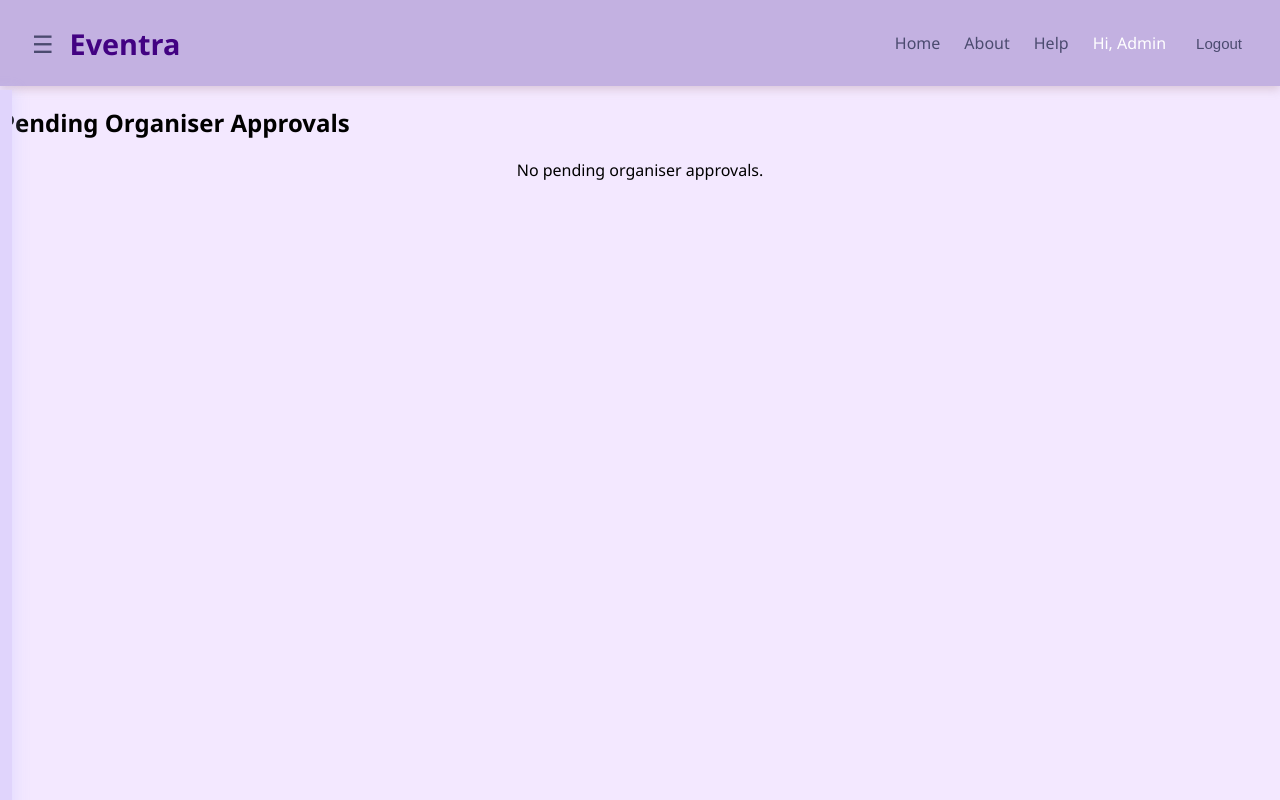
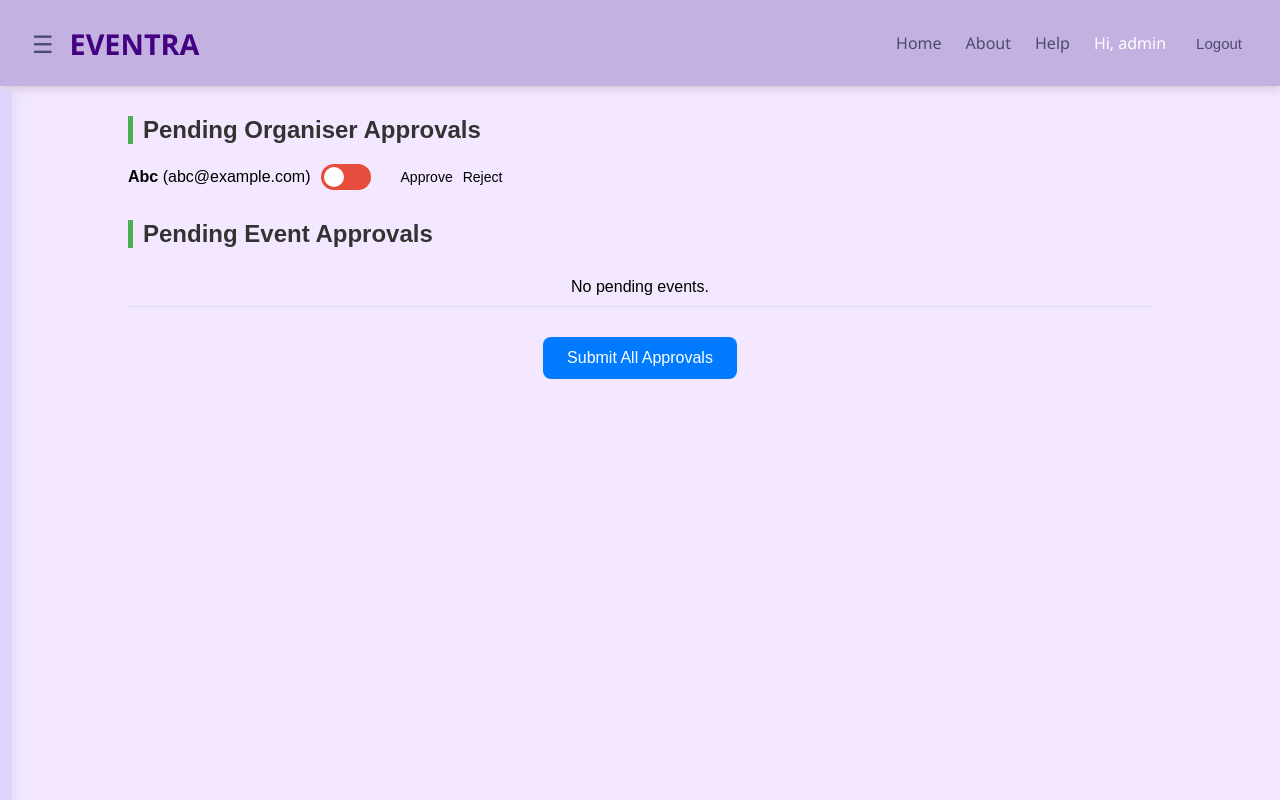
Before and after one commit to SLokesh1810/Eventra, a Django app: page /events/approval/ in a window 1280 px wide. Run offline with Django 5.2, Linux system fonts and the light colour scheme; a user stored in the database is signed in; data comes from the database, SQL or seed files in the repository; data that the repository does not hold is empty.

Commit message:
approval files has been created and updated

```diff
--- a/events/static/css/approval.css
+++ b/events/static/css/approval.css
@@ -1,22 +1,51 @@
-table {
-    width: 90%;
-    margin: 20px auto;
-    border-collapse: collapse;
+.containerForApproval {
+    width: 80%;
+    margin: 30px auto;
     font-family: Arial, sans-serif;
 }
 
-th,
-td {
-    padding: 12px;
-    text-align: left;
+/* For each user/event block */
+.containerForApproval p {
+    margin: 16px 0;
+    padding: 10px;
     border-bottom: 1px solid #ddd;
 }
 
-th {
-    background-color: #4CAF50;
-    color: white;
+/* For labels next to radio buttons */
+.containerForApproval label {
+    margin-right: 20px;
+    font-size: 15px;
+    cursor: pointer;
 }
 
+/* Section headings */
+.containerForApproval h2 {
+    color: #333;
+    border-left: 5px solid #4CAF50;
+    padding-left: 10px;
+    margin-top: 30px;
+}
+
+/* Submit button */
+.containerForApproval button[type="submit"],
+.submit-btn {
+    display: block;
+    margin: 30px auto;
+    padding: 12px 24px;
+    font-size: 16px;
+    background-color: #007BFF;
+    color: white;
+    border: none;
+    border-radius: 8px;
+    cursor: pointer;
+}
+
+.containerForApproval button[type="submit"]:hover,
+.submit-btn:hover {
+    background-color: #0056b3;
+}
+
+/* Keep switch styles if needed later */
 .switch-container {
     display: flex;
     align-items: center;
@@ -40,7 +69,6 @@
     position: absolute;
     cursor: pointer;
     background-color: #e74c3c;
-    /* Red for reject by default */
     border-radius: 34px;
     top: 0;
     left: 0;
@@ -63,7 +91,6 @@
 
 input:checked+.slider {
     background-color: #4CAF50;
-    /* Green when approved */
 }
 
 input:checked+.slider:before {
@@ -74,19 +101,3 @@
 .approve-label {
     font-size: 14px;
 }
-
-.submit-btn {
-    margin: 20px auto;
-    display: block;
-    padding: 12px 24px;
-    font-size: 16px;
-    background-color: #007BFF;
-    color: white;
-    border: none;
-    border-radius: 8px;
-    cursor: pointer;
-}
-
-.submit-btn:hover {
-    background-color: #0056b3;
-}
--- a/events/templates/approval.html
+++ b/events/templates/approval.html
@@ -6,39 +6,47 @@
 {% endblock %}
 
 {% block content %}
-<div class="container">
+<div class="containerForApproval">
+    <form method="POST" action="{% url 'approve_all' %}">
+        {% csrf_token %}
+
         <h2>Pending Organiser Approvals</h2>
-
         {% if users %}
-    <form method="post" action="{% url 'approve_users' %}">
-        {% csrf_token %}
-        <table>
-            <tr>
-                <th>Username</th>
-                <th>Email</th>
-                <th>Approval</th>
-            </tr>
         {% for user in users %}
-            <tr>
-                <td>{{ user.username }}</td>
-                <td>{{ user.email }}</td>
-                <td>
         <div class="switch-container">
-                        <span class="reject-label">Reject</span>
+            <span><strong>{{ user.username }}</strong> ({{ user.email }})</span>
             <label class="switch-label">
-                            <input type="checkbox" name="approval_{{ user.id }}" value="approve">
+                <input type="checkbox" name="approval_{{ user.id }}" value="approve" />
                 <span class="slider"></span>
             </label>
             <span class="approve-label">Approve</span>
+            <span class="reject-label">Reject</span>
         </div>
-                </td>
-            </tr>
+        <input type="hidden" name="approval_{{ user.id }}_present" value="1" />
         {% endfor %}
-        </table>
-        <button type="submit" class="submit-btn">Submit Decisions</button>
+        {% else %}
+        <p>No pending organisers.</p>
+        {% endif %}
+
+        <h2>Pending Event Approvals</h2>
+        {% if events %}
+        {% for event in events %}
+        <div class="switch-container">
+            <span><strong>{{ event.title }}</strong> ({{ event.date_time }})</span>
+            <label class="switch-label">
+                <input type="checkbox" name="event_approval_{{ event.id }}" value="approve" />
+                <span class="slider"></span>
+            </label>
+            <span class="approve-label">Approve</span>
+            <span class="reject-label">Reject</span>
+        </div>
+        <input type="hidden" name="event_approval_{{ event.id }}_present" value="1" />
+        {% endfor %}
+        {% else %}
+        <p>No pending events.</p>
+        {% endif %}
+
+        <button type="submit" class="submit-btn">Submit All Approvals</button>
     </form>
-    {% else %}
-    <p>No pending organiser approvals.</p>
-    {% endif %}
 </div>
 {% endblock %}
--- a/events/templates/layout.html
+++ b/events/templates/layout.html
@@ -6,9 +6,11 @@
     <meta name="viewport" content="width=device-width, initial-scale=1.0" />
     <title>Eventra</title>
     {% load static %}
-    <link rel="stylesheet" href="{% static 'css/home.css' %}" />
+
     {% block styles %}
     {% endblock %}
+
+    <link rel="stylesheet" href="{% static 'css/home.css' %}" />
 </head>
 
 <body>
@@ -17,7 +19,7 @@
         <!-- Left -->
         <div class="left-nav">
             <div class="menu-icon" onclick="toggleDashboard()">&#9776;</div>
-            <div class="logo">Eventra</div>
+            <div class="logo">EVENTRA</div>
         </div>
 
         <!-- Right -->
--- a/events/templates/login.html
+++ b/events/templates/login.html
@@ -16,8 +16,9 @@
             {{ form }}
             <input type="email" name="email" placeholder="Email" required>
             <input type="password" name="password" placeholder="Password" required>
+
             {% if error %}
-            <div class="error">{{ error }}</div>
+            <span class="error">*{{ error }}</span>
             {% endif %}
             <button type="submit">Login</button>
         </form>
--- a/events/templates/signup.html
+++ b/events/templates/signup.html
@@ -4,7 +4,7 @@
 
 <head>
     <title>Eventra Signup</title>
-    <link rel="stylesheet" href="{% static 'css/signup.css' %}">=
+    <link rel="stylesheet" href="{% static 'css/signup.css' %}">
 </head>
 
 <body>
@@ -23,6 +23,9 @@
                 <option value="organiser">Organiser</option>
             </select>
             <br><br>
+            {% if error %}
+            <span class="error">*{{ error }}</span>
+            {% endif %}
             <button type="submit">Sign Up</button>
         </form>
         <div class="text">
--- a/events/urls.py
+++ b/events/urls.py
@@ -8,5 +8,5 @@
     path('signup/', views.signup_view, name="signup"),
     path('logout/', LogoutView.as_view(next_page='index'), name='logout'),
     path('approval/', views.approval_view, name='approval'),
-    path('approve_users/', views.approve_users, name='approve_users'),
+    path('approve_all/', views.approve_all, name='approve_all'),
 ]
--- a/events/views.py
+++ b/events/views.py
@@ -1,52 +1,47 @@
-from django.shortcuts import render,redirect
+from django.shortcuts import render, redirect
 from django.contrib.auth.models import User
 from django.http import HttpResponse
 from django.contrib.auth import authenticate, login, logout
-from .models import profile
+from .models import profile, Event
 from django.contrib import messages
+from datetime import datetime
 
-# Create your views here.
+# Home view
 def index(request):
     if request.user.is_authenticated:
         email = request.user.email
         user = User.objects.get(email=email)
-        prof,_ = profile.objects.get_or_create(user=user)
+        prof, _ = profile.objects.get_or_create(user=user)
         return render(request, 'home.html', {'role': prof.role, 'user': user})
-
-
     return render(request, 'home.html')
 
+# Login view
 def login_view(request):
     if request.method == 'POST':
         email = request.POST.get('email')
         password = request.POST.get('password')
-
         try:
             user_obj = User.objects.get(email=email)
         except User.DoesNotExist:
             return render(request, 'login.html', {'error': 'User does not exist'})
 
         username = user_obj.username
-
         user = authenticate(request, username=username, password=password)
 
         if user is not None:
-            prof,_ = profile.objects.get_or_create(user=user)
+            prof, _ = profile.objects.get_or_create(user=user)
             if not prof.is_approved:
                 return render(request, 'login.html', {'error': 'Your account is not approved yet.'})
 
             login(request, user)
             return redirect('index')
-
         else:
             return render(request, 'login.html', {'error': 'Invalid credentials'})
-
     return render(request, 'login.html')
 
-
+# Signup view
 def signup_view(request):
     if request.method == 'POST':
-
         username = request.POST.get('username')
         email = request.POST.get('email')
         password = request.POST.get('password')
@@ -57,43 +52,98 @@
 
         user = User.objects.create_user(username=username, email=email, password=password)
         approval = False if role == 'organiser' else True
-        profile.objects.create(user=user,role=role,is_approved=approval)
+        profile.objects.create(user=user, role=role, is_approved=approval)
         user.save()
-
-
         return redirect('login')
-
     return render(request, 'signup.html')
 
-
+# Logout view
 def logout_view(request):
     logout(request)
     return redirect('login')
 
+# Create event view
+def create_event_view(request):
+    if request.method == 'POST':
+        if not request.user.is_authenticated:
+            messages.error(request, "You must be logged in to create events.")
+            return redirect('login')
+
+        prof, _ = profile.objects.get_or_create(user=request.user)
+        if prof.role != 'organiser':
+            messages.error(request, "You are not authorized to create events.")
+            return redirect('index')
+
+        try:
+            event_name = request.POST.get('event_name')
+            event_description = request.POST.get('event_description')
+            event_date = request.POST.get('event_date')
+            event_start_time = request.POST.get('event_start_time')
+            event_fee = request.POST.get('event_fee', 0.00)
+            event_mode = request.POST.get('event_mode')
+            event_location_or_link = request.POST.get('event_location_or_link')
+            duration_minutes = request.POST.get('event_duration', 60)
+            event_image = request.FILES.get('event_image')
+
+            event_datetime = datetime.fromisoformat(event_date)
+
+            event = Event.objects.create(
+                title=event_name,
+                description=event_description,
+                date=event_datetime,
+                start_time=event_start_time,
+                duration=duration_minutes,
+                fee=event_fee,
+                image=event_image,
+                mode=event_mode,
+                location_or_link=event_location_or_link,
+                provider=request.user,
+                is_approved=False
+            )
+
+            messages.success(request, "Event created successfully and sent for approval.")
+            return redirect('index')
+
+        except Exception as e:
+            messages.error(request, f"Error creating event: {e}")
+            return redirect('create_event')
+
+    return render(request, 'create_event.html')
+
+# View for admin approval dashboard
 def approval_view(request):
-    prof,_ = profile.objects.get_or_create(user=request.user)
+    prof, _ = profile.objects.get_or_create(user=request.user)
     if prof.role == 'admin':
         users = User.objects.filter(profile__role='organiser', profile__is_approved=False)
-        return render(request, 'approval.html', {'users': users})
+        events = Event.objects.filter(is_approved=False)
+        return render(request, 'approval.html', {'users': users, 'events': events})
     else:
         return HttpResponse("You are not authorized to view this page.")
 
-def approve_users(request):
+def approve_all(request):
     if request.method == 'POST':
+        # Handle organiser approvals
         pending_profiles = profile.objects.filter(is_approved=False, role='organiser')
-
         for prof in pending_profiles:
             user_id = prof.user.id
-            decision = request.POST.get(f'approval_{user_id}', 'reject')  # Default is reject
-
+            decision = request.POST.get(f'approval_{user_id}')
             if decision == 'approve':
                 prof.is_approved = True
-                prof.role = 'organiser'
             else:
                 prof.is_approved = False
-
             prof.is_organiser_pending = False
             prof.save()
 
-        messages.success(request, "Decisions submitted successfully.")
-        return redirect('index')
+        # Handle event approvals
+        pending_events = Event.objects.filter(is_approved=False)
+        for event in pending_events:
+            event_id = event.id
+            decision = request.POST.get(f'event_approval_{event_id}')
+            if decision == 'approve':
+                event.is_approved = True
+            else:
+                event.is_approved = False
+            event.save()
+
+        messages.success(request, "All approvals submitted successfully.")
+        return redirect('approval')
```
Also changed, not shown: events/models.py (+6 -8 lines), events/static/css/signup.css (+26 -11 lines), db.sqlite3, events/migrations/0001_initial.py. Lines whose indentation alone changed are shown as unchanged.
